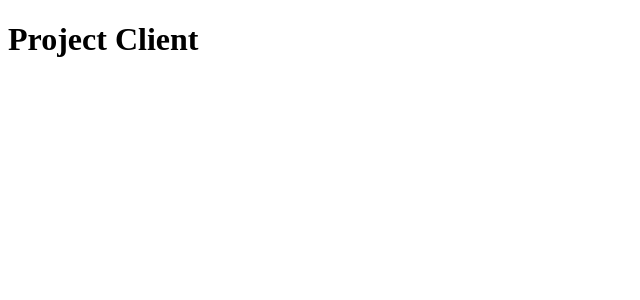
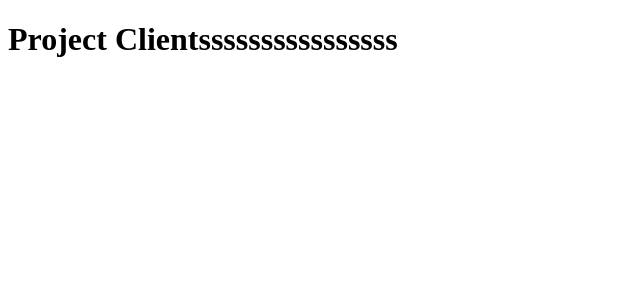
Before and after one commit to TrinitasAccounting/Financial-Expense-Tracker-Deployed, a React (Create React App) app in the folder client/: page / in a window 1280 px wide. Shown: the top 300 px of the page, without its empty margins (0-640 px from the left). Built offline with nearby package versions, Linux system fonts and the light colour scheme.

Commit message:
fourth deployment update

```diff
--- a/client/src/components/App.js
+++ b/client/src/components/App.js
@@ -2,7 +2,7 @@
 // import { Switch, Route } from "react-router-dom";
 
 function App() {
-  return <h1>Project Client</h1>;
+  return <h1>Project Clientssssssssssssssss</h1>;
 }
 
 export default App;
```
Also changed, not shown: client/src/index.js (+25 -1 lines).
